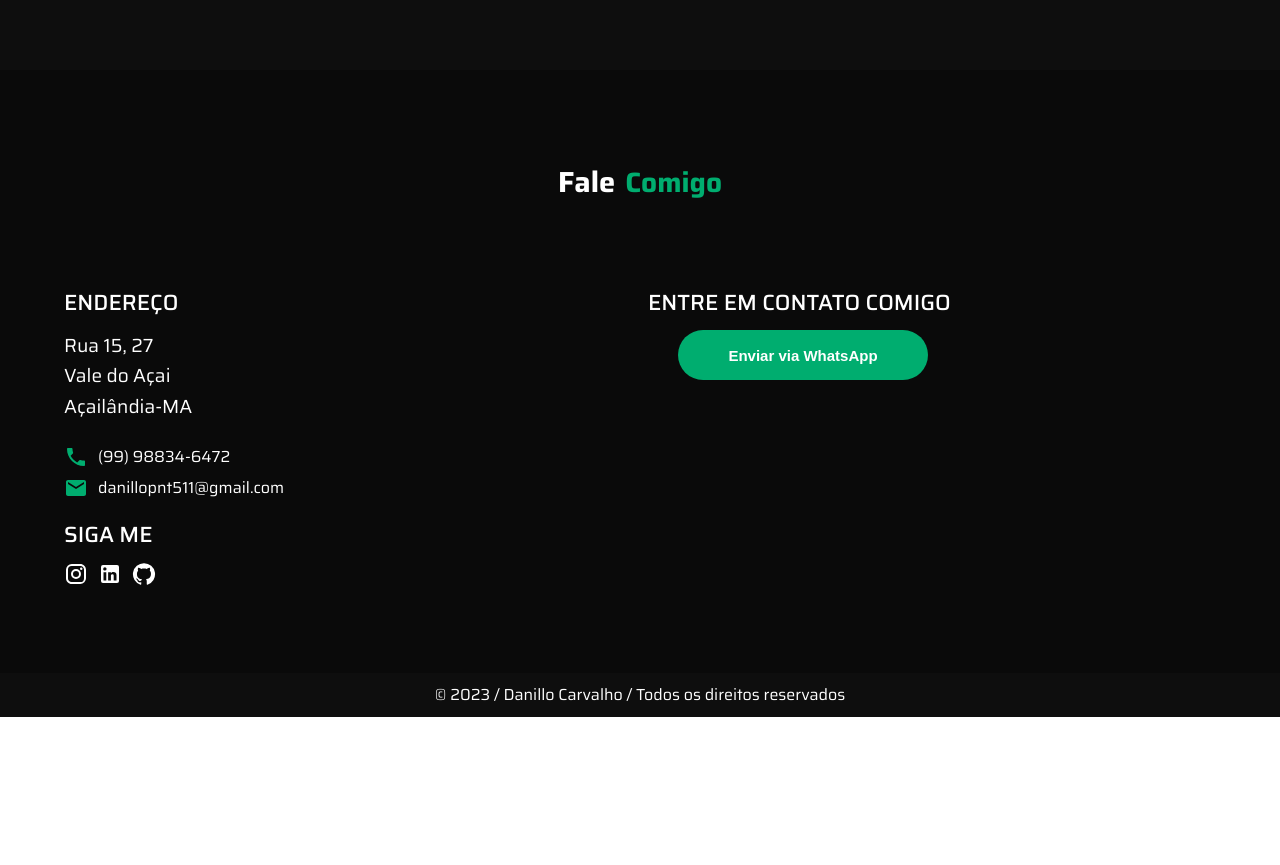
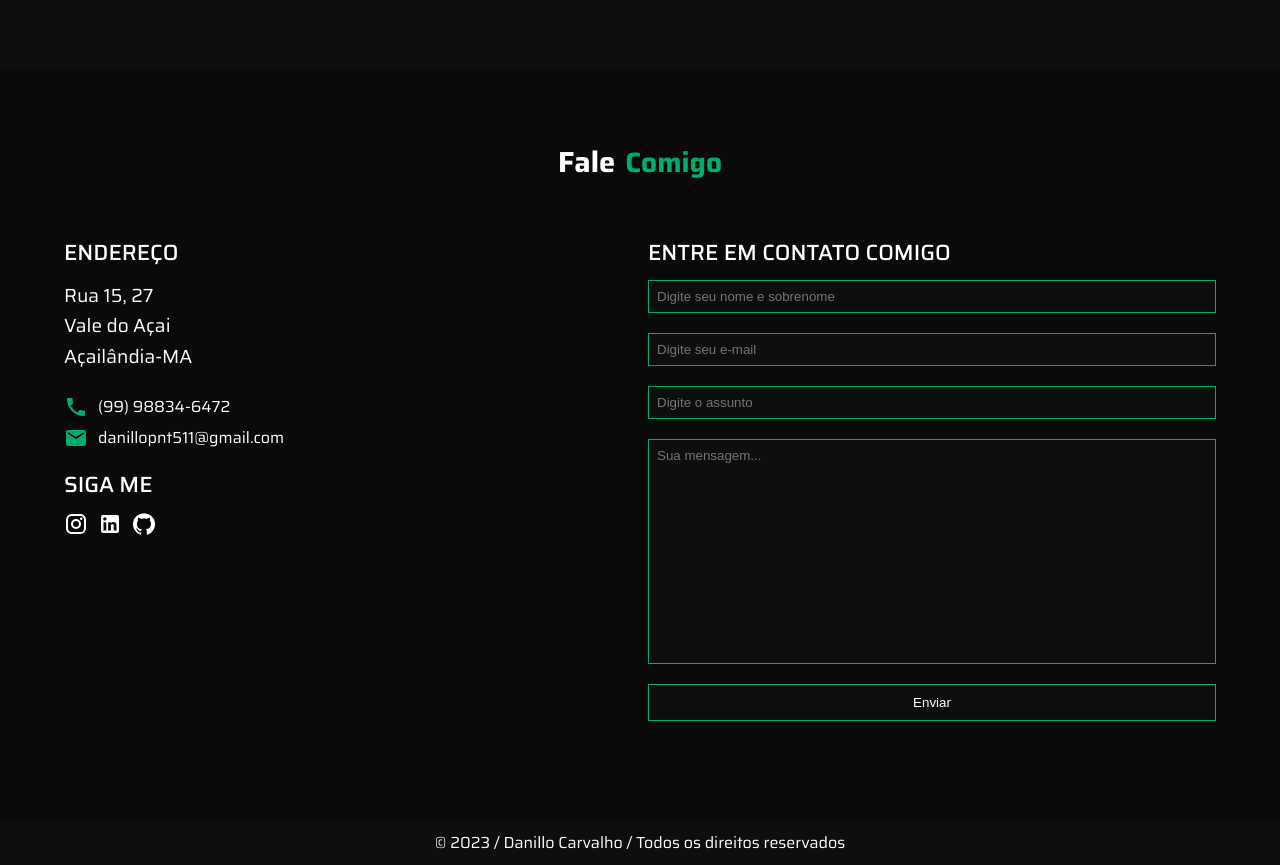
Before and after one commit to danillopinto/danillo-carvalho, a React (Vite) app: page / in a window 1280 px wide. Shown: the part 3620-4485 px from the top of the page. Before the commit the page ends 4337 px from the top, so only its background shows below. Built offline with nearby package versions, Linux system fonts and the light colour scheme.

Commit message:
Atualizações Responsividade Footer

```diff
--- a/package.json
+++ b/package.json
@@ -16,7 +16,8 @@
     "@mui/material": "^5.16.6",
     "react": "^18.3.1",
     "react-dom": "^18.3.1",
-    "styled-components": "^6.1.12"
+    "styled-components": "^6.1.12",
+    "vercel": "^35.2.3"
   },
   "devDependencies": {
     "@types/react": "^18.3.3",
--- a/src/components/Footer/Footer.css
+++ b/src/components/Footer/Footer.css
@@ -1,7 +1,8 @@
+
 #titleh2FaleComigo {
     background-color: rgb(10, 10, 10);
-    padding: 40px 0 20px 0;
-    margin: 0 0 50px 0;
+    padding: 20px 0 20px 0;
+    margin: 0 0 20px 0;
     color: white;
     display: flex;
     justify-content: center;
@@ -80,7 +81,67 @@ a {
     color: white;
 }
 
-@media (min-width: 800px) {
+
+
+
+form {
+    display: flex;
+    flex-direction: column;
+    justify-content: center;
+    align-items: center;
+}
+
+form input {
+    background-color: rgb(14, 14, 14);
+    border: 1px solid rgb(0, 173, 111);
+    padding: 8px;
+    margin-bottom: 20px;
+    color: white;
+    transition: background-color 0.3s, border-color 0.3s;
+    width: 100%;
+}
+
+.form-group {
+    width: 100%;
+    box-sizing: border-box;
+}
+
+form input:focus {
+    border: 1px solid rgb(0, 173, 111);
+    outline: 0;
+    box-shadow: 0px 0px 7px rgb(0, 173, 111);
+
+    background-color: rgb(14, 14, 14);
+    transition: background-color 0.3s, border-color 0.3s;
+}
+
+form button {
+    background-color: rgb(14, 14, 14);
+    border: 1px solid rgb(0, 173, 111);
+    padding: 10px;
+    margin-bottom: 20px;
+    color: white;
+    cursor: pointer;
+    transition: .3s;
+    width: 100%;
+}
+
+form button:hover {
+    box-shadow: 0px 0px 7px rgb(0, 173, 111);
+    transition: .3s;
+}
+
+#message {
+    padding: 8px 8px 200px 8px;
+}
+
+#InputSuaMensagem::placeholder {
+    position: absolute;
+    top: 8px;
+}
+
+
+@media (min-width: 800px) { /*DESKTOP*/
 
     #WhatsApp {
         right: 2%;
@@ -89,10 +150,12 @@ a {
 }
 
 
-@media (max-width: 799px) {
+@media (max-width: 799px) { /*MOBILE*/
     #WhatsApp {
         right: 5%;
     }
+
+
 
 }
 
@@ -102,3 +165,23 @@ a {
     padding: 10px 0;
     text-align: center;
 }
+
+
+/* Estilo para as mensagens de erro */
+.error {
+    color: #E64A19; /* Laranja avermelhado para destacar os erros */
+    font-size: 0.875rem; /* Tamanho da fonte menor */
+    margin: 0px 5px; /* Espaçamento superior e inferior */
+}
+
+/* Estilo para os campos do formulário com erro */
+input.error {
+    border-color: #E64A19; /* Borda vermelha para indicar erro */
+    background-color: rgb(14, 14, 14);
+}
+
+/* Estilo para os campos do formulário válidos */
+input.valid {
+    border-color: #4CAF50; /* Verde para campos válidos */
+    background-color: rgb(14, 14, 14);
+}
--- a/src/components/Footer/Footer.tsx
+++ b/src/components/Footer/Footer.tsx
@@ -1,67 +1,154 @@
-
-import { Container, Grid, styled } from "@mui/material"
-import "./Footer.css"
+import React, { useState, ChangeEvent, FormEvent } from 'react';
+import { Container, Grid, styled } from '@mui/material';
+import './Footer.css';
 import LocalPhoneIcon from '@mui/icons-material/LocalPhone';
 import EmailIcon from '@mui/icons-material/Email';
 import InstagramIcon from '@mui/icons-material/Instagram';
 import LinkedInIcon from '@mui/icons-material/LinkedIn';
 import GitHubIcon from '@mui/icons-material/GitHub';
 
+// Definição dos tipos para os erros de formulário
+interface FormErrors {
+  name?: string;
+  email?: string;
+  subject?: string;
+  message?: string;
+}
 
-const Footer = () => {
+const Footer: React.FC = () => {
+  const [name, setName] = useState<string>('');
+  const [email, setEmail] = useState<string>('');
+  const [subject, setSubject] = useState<string>('');
+  const [message, setMessage] = useState<string>('');
+  const [errors, setErrors] = useState<FormErrors>({});
 
-    const StyledFooter = styled("div")(() => ({
+  // Função de manipulação de envio do formulário
+  const handleSubmit = (event: FormEvent<HTMLFormElement>) => {
+    event.preventDefault();
 
-        backgroundColor: "rgb(10, 10, 10)",
-        color: "white",
-        paddingTop: "50px",
-        paddingBottom: "80px",
-    }))
+    // Reset dos erros
+    setErrors({});
+
+    let newErrors: FormErrors = {};
+    if (!name) newErrors.name = 'O nome é obrigatório.';
+    if (!email) newErrors.email = 'O e-mail é obrigatório.';
+    else if (!/\S+@\S+\.\S+/.test(email)) newErrors.email = 'O e-mail não é válido.';
+    if (!subject) newErrors.subject = 'O assunto é obrigatório.';
+    if (!message) newErrors.message = 'A mensagem é obrigatória.';
+
+    if (Object.keys(newErrors).length > 0) {
+      setErrors(newErrors);
+      return;
+    }
+
+    // Submissão do formulário (substitua este alert por uma chamada de API ou outra lógica de envio)
+    alert('Formulário enviado com sucesso!');
+  };
 
   return (
-
     <>
-
       <StyledFooter>
-
-                <h2 id="titleh2FaleComigo"> Fale  <p id="titleExper" className="titleHabilidades"> Comigo </p> </h2>
-
-
+        <h2 id="titleh2FaleComigo">
+          Fale <p id="titleExper" className="titleHabilidades">Comigo</p>
+        </h2>
         <Container maxWidth="lg">
           <Grid container spacing={2}>
             <Grid item xs={12} md={6}>
-
               <h5>ENDEREÇO</h5>
               <p>Rua 15, 27</p>
               <p>Vale do Açai</p>
               <p>Açailândia-MA</p>
               <br />
-                            <ul><li className="foneEemail"><LocalPhoneIcon /></li> <li> (99) 98834-6472</li></ul>
-                            <ul><li className="foneEemail"> <EmailIcon /></li> <li> danillopnt511@gmail.com</li></ul>
+              <ul>
+                <li className="foneEemail"><LocalPhoneIcon /></li>
+                <li> (99) 98834-6472</li>
+              </ul>
+              <ul>
+                <li className="foneEemail"><EmailIcon /></li>
+                <li>danillopnt511@gmail.com</li>
+              </ul>
               <h5>SIGA ME</h5>
-                            <ul><a href="https://www.instagram.com/danyllo_pinto/" target="blank_"><li className="sigaMe"><InstagramIcon /></li></a>
-                            <a href="https://www.linkedin.com/in/danillo-carvalho" target="blank_"><li className="sigaMe"><LinkedInIcon /></li> </a>
-                            <a href="https://github.com/danillopinto" target="blank_"><li className="sigaMe"><GitHubIcon /></li></a></ul>
-
-
-
+              <ul>
+                <a href="https://www.instagram.com/danyllo_pinto/" target="_blank" rel="noopener noreferrer">
+                  <li className="sigaMe"><InstagramIcon /></li>
+                </a>
+                <a href="https://www.linkedin.com/in/danillo-carvalho" target="_blank" rel="noopener noreferrer">
+                  <li className="sigaMe"><LinkedInIcon /></li>
+                </a>
+                <a href="https://github.com/danillopinto" target="_blank" rel="noopener noreferrer">
+                  <li className="sigaMe"><GitHubIcon /></li>
+                </a>
+              </ul>
             </Grid>
             <Grid item xs={12} md={6}>
+              <h5>ENTRE EM CONTATO COMIGO</h5>
 
-                            <h5>ENTRE EM CONTATO COMIGO</h5>
-                            <a href="https://wa.me/5599988346472" target="blank_"><button id="BotaoWhatsApp">Enviar via WhatsApp</button></a>
+              <form onSubmit={handleSubmit}>
 
+                <div className="form-group">
+                  {errors.name && <p className="error">{errors.name}</p>}
+                  <input
+                    id="name"
+                    type="text"
+                    placeholder="Digite seu nome e sobrenome"
+                    value={name}
+                    onChange={(e: ChangeEvent<HTMLInputElement>) => setName(e.target.value)}
+                    className={errors.name ? 'error' : name ? 'valid' : ''}
+                  />
+                </div>
 
+                <div className="form-group">
+                  {errors.email && <p className="error">{errors.email}</p>}
+                  <input
+                    id="email"
+                    type="email"
+                    placeholder="Digite seu e-mail"
+                    value={email}
+                    onChange={(e: ChangeEvent<HTMLInputElement>) => setEmail(e.target.value)}
+                    className={errors.email ? 'error' : email ? 'valid' : ''}
+                  />
+                </div>
+
+                <div className="form-group">
+                  {errors.subject && <p className="error">{errors.subject}</p>}
+                  <input
+                    id="subject"
+                    type="text"
+                    placeholder="Digite o assunto"
+                    value={subject}
+                    onChange={(e: ChangeEvent<HTMLInputElement>) => setSubject(e.target.value)}
+                    className={errors.subject ? 'error' : subject ? 'valid' : ''}
+                  />
+                </div>
+
+                <div className="form-group">
+                  {errors.message && <p className="error">{errors.message}</p>}
+                  <input
+                    id="message"
+                    type="text"
+                    placeholder="Sua mensagem..."
+                    value={message}
+                    onChange={(e: ChangeEvent<HTMLInputElement>) => setMessage(e.target.value)}
+                    className={errors.message ? 'error' : message ? 'valid' : ''}
+                  />
+                </div>
+
+                <button type="submit">Enviar</button>
+              </form>
             </Grid>
           </Grid>
         </Container>
+      </StyledFooter>
+      <div id="Rodapé">© 2023 / Danillo Carvalho / Todos os direitos reservados</div>
+    </>
+  );
+};
 
-            </StyledFooter>
+const StyledFooter = styled('div')(() => ({
+  backgroundColor: 'rgb(10, 10, 10)',
+  color: 'white',
+  paddingTop: '50px',
+  paddingBottom: '80px',
+}));
 
-            <div id="Rodapé">© 2023 / Danillo Carvalho / Todos os direitos reservados</div>
-
-        </>
-    )
-}
-
-export default Footer
+export default Footer;
--- a/src/pages/Home/sections/Hero/Hero.css
+++ b/src/pages/Home/sections/Hero/Hero.css
@@ -5,6 +5,19 @@
         position: absolute;
         top: -60px;
     }
+
+    .typing {
+      font-size: 48px;
+    }
+  }
+
+  @media (max-width: 899px) {
+
+    .typing {
+      font-size: 26px;
+    }
+
+
   }
 
 .RedesSociais {
@@ -57,7 +70,6 @@ body {
 }
 
 .typing {
-  font-size: 48px;
   text-align: center;
 
   &::before {
--- a/src/pages/Home/sections/Projetos/Projetos.css
+++ b/src/pages/Home/sections/Projetos/Projetos.css
@@ -90,7 +90,7 @@
 
     #projetos {
         margin-bottom: -37px;
-        padding: 20px 10%;
+        padding: 20px 5%;
     }
 
 }
```
Also changed, not shown: 2 other files (tests, documents, lock files or other folders). Lines whose indentation alone changed are shown as unchanged.
